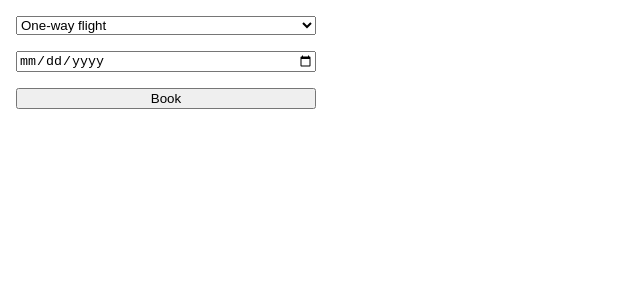
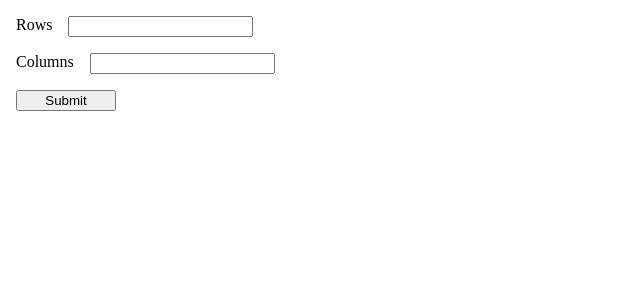
Before and after one commit to aman-kumar-rai/react-machine-coding, a React (Vite) app: page / in a window 1280 px wide. Shown: the top 300 px of the page, without its empty margins (0-640 px from the left). Built offline with nearby package versions, Linux system fonts and the light colour scheme.

Commit message:
Add implementation for GenerateTable component

```diff
--- a/src/App/App.jsx
+++ b/src/App/App.jsx
@@ -1,10 +1,10 @@
 import styles from "./style.module.css";
-import FlightBooker from "../examples/FlightBooker/FlightBooker";
+import GenerateTable from "../examples/GenerateTable/GenerateTable";
 
 const App = () => {
     return (
         <div className={styles.container}>
-            <FlightBooker />
+            <GenerateTable />
         </div>
     );
 }
--- /dev/null
+++ b/src/examples/GenerateTable/GenerateTable.jsx
@@ -0,0 +1,74 @@
+import { useState } from "react";
+import styles from "./style.module.css";
+
+const GenerateTable = () => {
+    const [formData, setFormData] = useState({
+        rows: "",
+        columns: ""
+    });
+    const [showTable, setShowTable] = useState(false);
+
+    const handleChangeInput = (event) => {
+        const { name, value } = event.target;
+        setFormData(prevFormData => ({
+            ...prevFormData,
+            [name]: value
+        }))
+    }
+
+    const handleSubmitForm = (event) => {
+        event.preventDefault();
+        setShowTable(true);
+    }
+
+    const rows = Number(formData.rows);
+    const columns = Number(formData.columns);
+
+    return (
+        <div className={styles.container}>
+            <form onSubmit={handleSubmitForm} className={styles.form}>
+                <div className={styles.input_group}>
+                    <label htmlFor="rows">Rows</label>
+                    <input
+                        type="number"
+                        name="rows"
+                        id="rows"
+                        onChange={handleChangeInput}
+                    />
+                </div>
+                <div className={styles.input_group}>
+                    <label htmlFor="columns">Columns</label>
+                    <input
+                        type="number"
+                        name="columns"
+                        id="columns"
+                        onChange={handleChangeInput}
+                    />
+                </div>
+                <button type="submit">Submit</button>
+            </form>
+
+            {showTable && (
+                <table className={styles.table}>
+                    <tbody>
+                        {new Array(rows).fill(1).map((_, rowIndex) => {
+                            return (
+                                <tr key={rowIndex}>
+                                    {new Array(columns).fill(1).map((_, colIndex) => {
+                                        return (
+                                            <td key={colIndex}>
+                                                {(colIndex % 2 === 0) ? (rows * colIndex) + 1 + rowIndex : (rows * (colIndex + 1)) - rowIndex}
+                                            </td>
+                                        )
+                                    })}
+                                </tr>
+                            )
+                        })}
+                    </tbody>
+                </table>
+            )}
+        </div>
+    )
+}
+
+export default GenerateTable;
--- /dev/null
+++ b/src/examples/GenerateTable/style.module.css
@@ -0,0 +1,33 @@
+.container {
+    display: flex;
+    flex-flow: column nowrap;
+    row-gap: 2rem;
+}
+
+.form {
+    display: flex;
+    flex-flow: column nowrap;
+    row-gap: 1rem;
+    width: 300px;
+}
+
+.form > button {
+    width: 100px;
+}
+
+.input_group {
+    display: flex;
+    flex-flow: row nowrap;
+    column-gap: 1rem;
+}
+
+.table {
+    display: table;
+}
+
+.table td {
+    border: 1px solid black;
+    width: 25px;
+    height: 25px;
+    text-align: center;
+}
```
